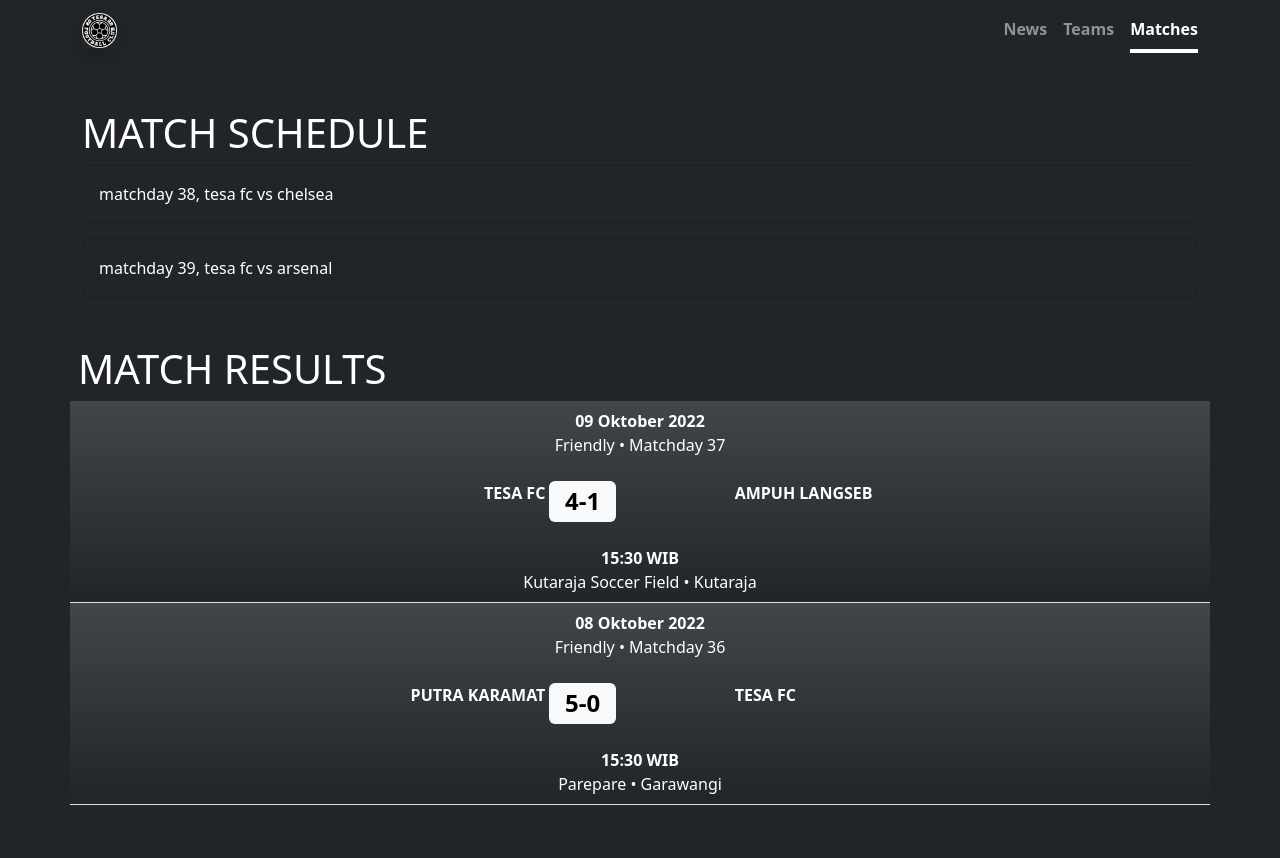
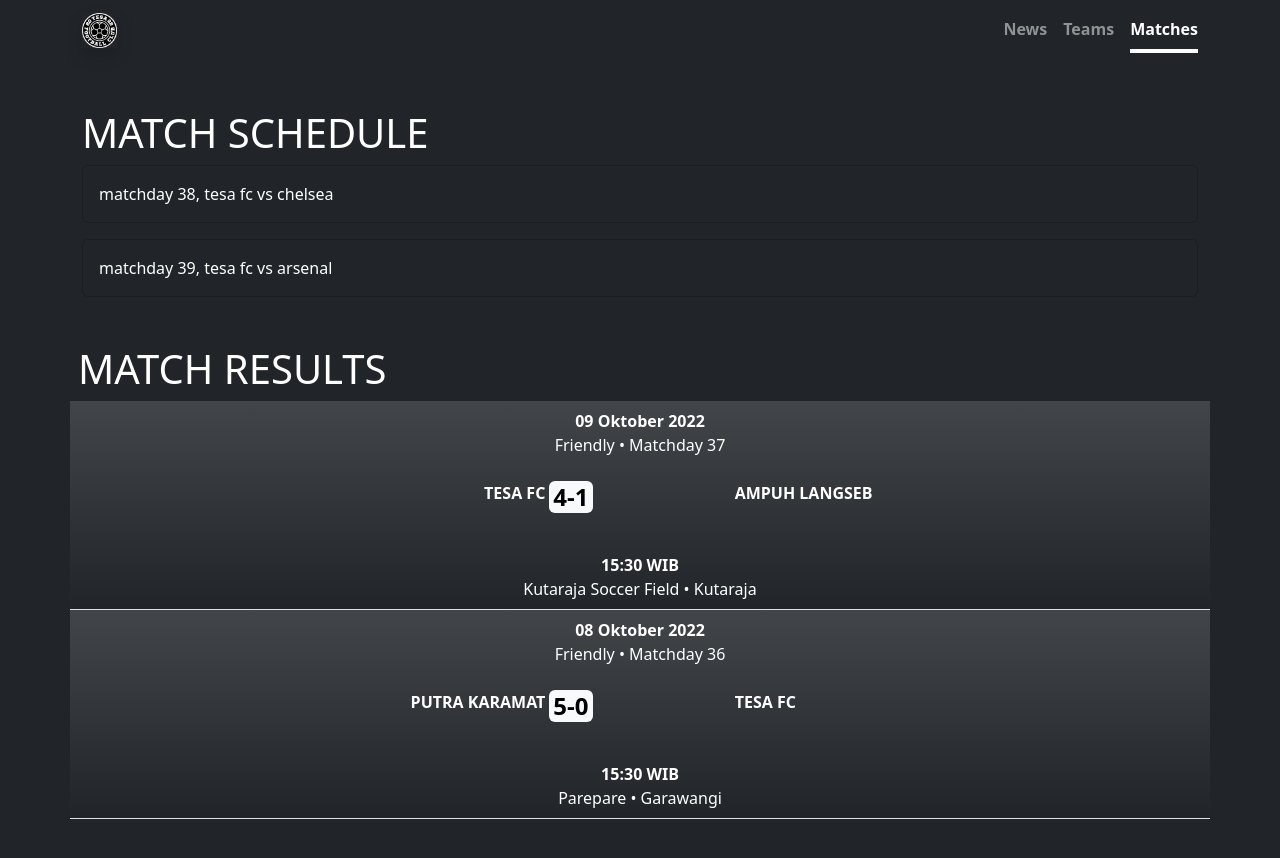
Before and after one commit to tesafc/tesafc.github.io, a Jekyll site: the page built from matches.html, in a window 1280 px wide. Shown: the top 858 px of the page. Built offline with Jekyll 4.4.1, drawn with Linux system fonts in a browser that asks for light colours.

Commit message:
Update matches.html

```diff
--- a/matches.html
+++ b/matches.html
@@ -36,7 +36,7 @@ title: matches
                 <p class="card-text text-end text-uppercase fw-bolder">{{ match.home-team.name }}</p>
               </div>
               <div class="col-2">
-                <span class="badge text-bg-light fs-4 fw-bolder">{{ match.result.score }}</span>
+                <p class="badge text-bg-light fs-4 fw-bolder p-1">{{ match.result.score }}</p>
               </div>
               <div class="col-5">
                 <p class="card-text text-start text-uppercase fw-bolder">{{ match.away-team.name }}</p>
```
